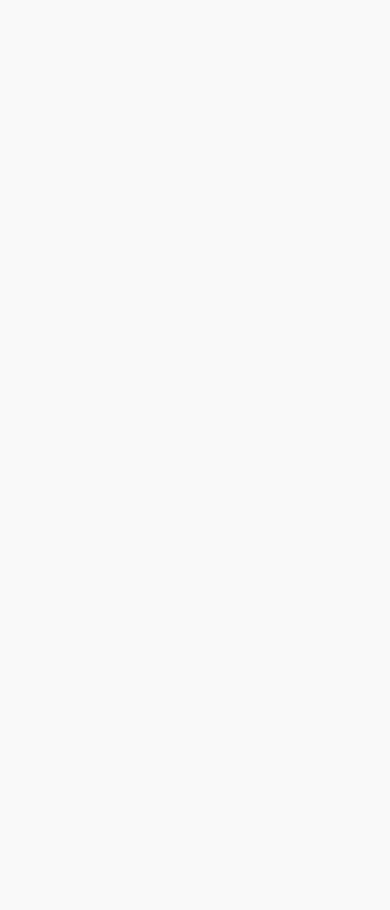
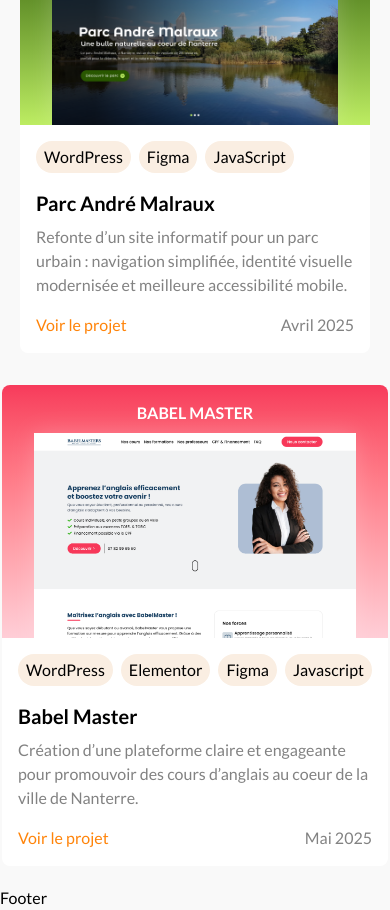
Before and after one commit to arizona-08/wapycloud, a Next.js app: page / in a window 390 px wide. Shown: the part 2319-3229 px from the top of the page. Before the commit the page ends 2257 px from the top, so only its background shows below. Built offline with nearby package versions, Linux system fonts and the light colour scheme; a web font is replaced by a local one.

Commit message:
did realisations section for mobile

```diff
--- a/app/components/ProjectCard/ProjectCard.tsx
+++ b/app/components/ProjectCard/ProjectCard.tsx
@@ -1,8 +1,13 @@
 import React from 'react'
 
-function ProjectCard() {
+interface ProjectCardProps {
+  children: React.ReactNode;
+}
+function ProjectCard({ children }: ProjectCardProps) {
   return (
-    <div>ProjectCard</div>
+    <li className="inline-block overflow-hidden rounded-lg max-w-xl relative">
+      {children}
+    </li>
   )
 }
 
--- a/app/components/ProjectCard/ProjectDescription.tsx
+++ b/app/components/ProjectCard/ProjectDescription.tsx
@@ -1,4 +1,3 @@
-import { triggerAsyncId } from 'async_hooks';
 import React from 'react'
 import ProjectTag from './ProjectTag';
 
@@ -12,7 +11,7 @@ interface ProjectDescriptionProps {
 function ProjectDescription({title, description, link, tags, date }: ProjectDescriptionProps) {
   return (
     <div className="p-4 bg-white">
-      <ul className="tags-container flex items-center gap-1">
+      <ul className="tags-container flex items-center gap-2">
         {tags.map((tag, index) => (
           <li key={index}>
             <ProjectTag text={tag} />
@@ -23,9 +22,13 @@ function ProjectDescription({title, description, link, tags, date }: ProjectDesc
       <div>
         <h3 className="text-xl font-bold mt-4 mb-2">{title}</h3>
         <p className="text-custom-text-gray mb-4">{description}</p>
-        <a href={link} target="_blank" rel="noopener noreferrer" className="text-primary hover:underline">
-          Voir le projet
-        </a>
+        <div className="flex items-center justify-between">
+          <a href={link} target="_blank" rel="noopener noreferrer" className="text-primary hover:underline">
+            Voir le projet
+          </a>
+          <span className="text-custom-text-gray">{date}</span>
+        </div>
+
       </div>
     </div>
   )
--- a/app/components/ProjectCard/ProjectImg.tsx
+++ b/app/components/ProjectCard/ProjectImg.tsx
@@ -1,13 +1,32 @@
+import Image from 'next/image';
 import React from 'react'
 
+type GradientColorsType = {
+  from: string;
+  to: string;
+}
 interface ProjectImgProps {
   title: string;
-  description: string
+  projectImgSrc: string,
+  gradientColors: GradientColorsType;
 }
 
-function ProjectImg() {
+function ProjectImg({title, projectImgSrc, gradientColors }: ProjectImgProps) {
   return (
-    <div>
+    <div className={`w-full min-h-40 px-8 pt-4 bg-linear-to-b ${gradientColors.from} ${gradientColors.to}`}>
+      <div className="w-full text-center flex flex-col items-center">
+        <p className="text-white font-bold mb-2">{title.toUpperCase()}</p>
+        <div className="img-container relative w-full drop-shadow-custom">
+          <Image
+            src={projectImgSrc}
+            alt={title}
+            width={0}
+            height={0}
+            sizes="100vw"
+            style={{ width: '100%', height: 'auto' }}
+          />
+        </div>
+      </div>
 
     </div>
   )
--- a/app/components/ProjectCard/ProjectTag.tsx
+++ b/app/components/ProjectCard/ProjectTag.tsx
@@ -6,7 +6,7 @@ interface ProjectTagProps {
 
 function ProjectTag({text}: ProjectTagProps) {
   return (
-    <span className="inline-block bg-custom-background-beige rounded-full p-1">
+    <span className="inline-block bg-custom-background-beige rounded-full px-2 py-1">
       {text}
     </span>
   )
--- a/app/globals.css
+++ b/app/globals.css
@@ -15,6 +15,7 @@
   --color-body-background: #F9F9F9;
   --color-custom-background-gray: #EDEDED;
   --color-custom-background-beige: #FAEEE2;
+  --drop-shadow-custom: 0 0 12px rgba(255, 255, 255, 0.2);
 }
 
 @media (prefers-color-scheme: dark) {
--- a/app/sections/RealisationsSection.tsx
+++ b/app/sections/RealisationsSection.tsx
@@ -1,7 +1,30 @@
 import React from 'react'
 import Title from '../components/Title'
+import ProjectCard from '../components/ProjectCard/ProjectCard'
+import ProjectImg from '../components/ProjectCard/ProjectImg'
+import ProjectDescription from '../components/ProjectCard/ProjectDescription'
 
 function RealisationsSection() {
+  const projects = [
+    {
+      title: "Parc André Malraux",
+      description: "Refonte d’un site informatif pour un parc urbain : navigation simplifiée, identité visuelle modernisée et meilleure accessibilité mobile.",
+      projectLink: '/',
+      tags: ['WordPress', 'Figma', 'JavaScript'],
+      date: 'Avril 2025',
+      imgsrc: '/pngs/parc_andre_malraux.png',
+      gradientColors: { from: 'from-[#2A5801]', to: 'to-[#BDED62]' }
+    },
+    {
+      title: "Babel Master",
+      description: "Création d’une plateforme claire et engageante pour promouvoir des cours d’anglais au coeur de la ville de Nanterre.",
+      projectLink: '/',
+      tags: ['WordPress', 'Elementor', 'Figma', 'Javascript'],
+      date: 'Mai 2025',
+      imgsrc: '/pngs/babelmaster.png',
+      gradientColors: { from: 'from-[#F73A5B]', to: 'to-[#FFCED7]' }
+    },
+  ]
   return (
     <section className="mt-28">
       <div className="p-5">
@@ -16,6 +39,21 @@ function RealisationsSection() {
             Vous pouvez retrouver ci-dessous différents sites web que nous sommes capables
             de mettre en place pour répondre à vos besoins.
           </p>
+
+          <ul className="flex flex-col gap-8 items-center mt-5">
+            {projects.map((project, index) => (
+              <ProjectCard key={index}>
+                <ProjectImg title={project.title} projectImgSrc={project.imgsrc} gradientColors={project.gradientColors}/>
+                <ProjectDescription
+                  title={project.title}
+                  description={project.description}
+                  link={project.projectLink}
+                  tags={project.tags}
+                  date={project.date}
+                />
+              </ProjectCard>
+            ))}
+          </ul>
         </div>
       </div>
     </section>
```
Also changed, not shown: public/pngs/babelmaster.png (added), public/pngs/parc_andre_malraux.png (added).
